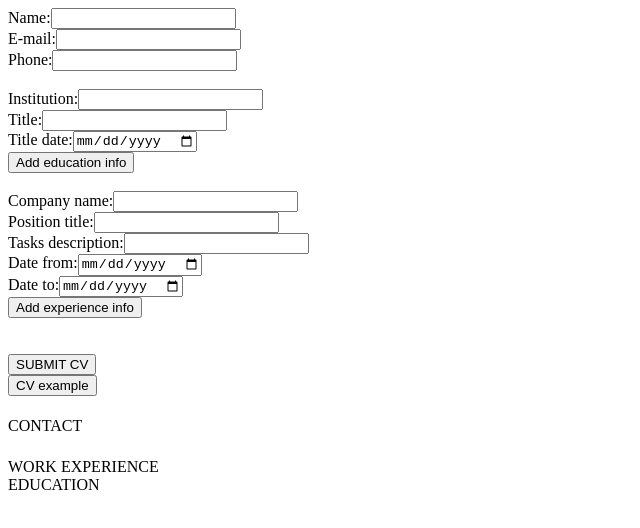
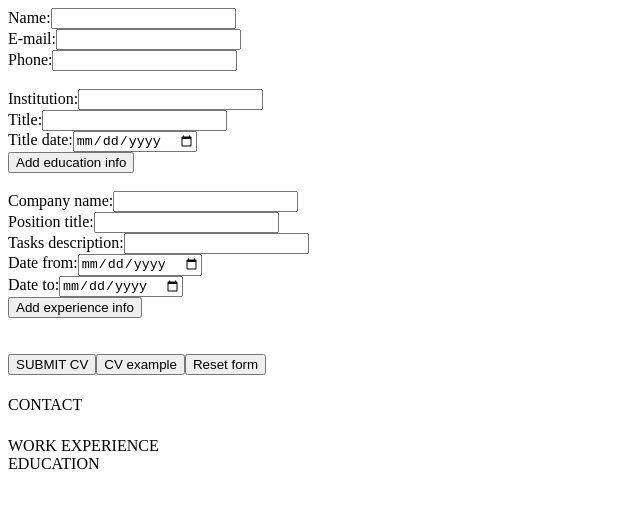
Before and after one commit to Fernetazo/cv-project, a React (Create React App) app: page / in a window 1280 px wide. Shown: the top 528 px of the page, without its empty margins (0-640 px from the left). Built offline with nearby package versions, Linux system fonts and the light colour scheme.

Commit message:
Add reset form function and button

```diff
--- a/src/App.js
+++ b/src/App.js
@@ -229,6 +229,26 @@ class App extends Component {
     });
   };
 
+  resetForm = (e) => {
+    this.setState({
+      personalInfo: { name: "", email: "", phone: "" },
+
+      eduInfo: { id: uniqid(), institution: "", title: "", titleDate: "" },
+
+      expInfo: {
+        id: uniqid(),
+        company: "",
+        position: "",
+        tasks: "",
+        dateFrom: "",
+        dateTo: "",
+      },
+
+      educationArray: [],
+      experienceArray: [],
+    });
+  };
+
   onSubmitCV = (e) => {
     e.preventDefault();
   };
@@ -329,9 +349,10 @@ class App extends Component {
           </div>
           <br></br>
           <br></br>
-          <button type="submit">SUBMIT CV</button>
         </form>
+        <button type="submit">SUBMIT CV</button>
         <button onClick={this.loadExample}>CV example</button>
+        <button onClick={this.resetForm}>Reset form</button>
         <CVDisplay
           personalInfo={personalInfo}
           educationArray={educationArray}
```
